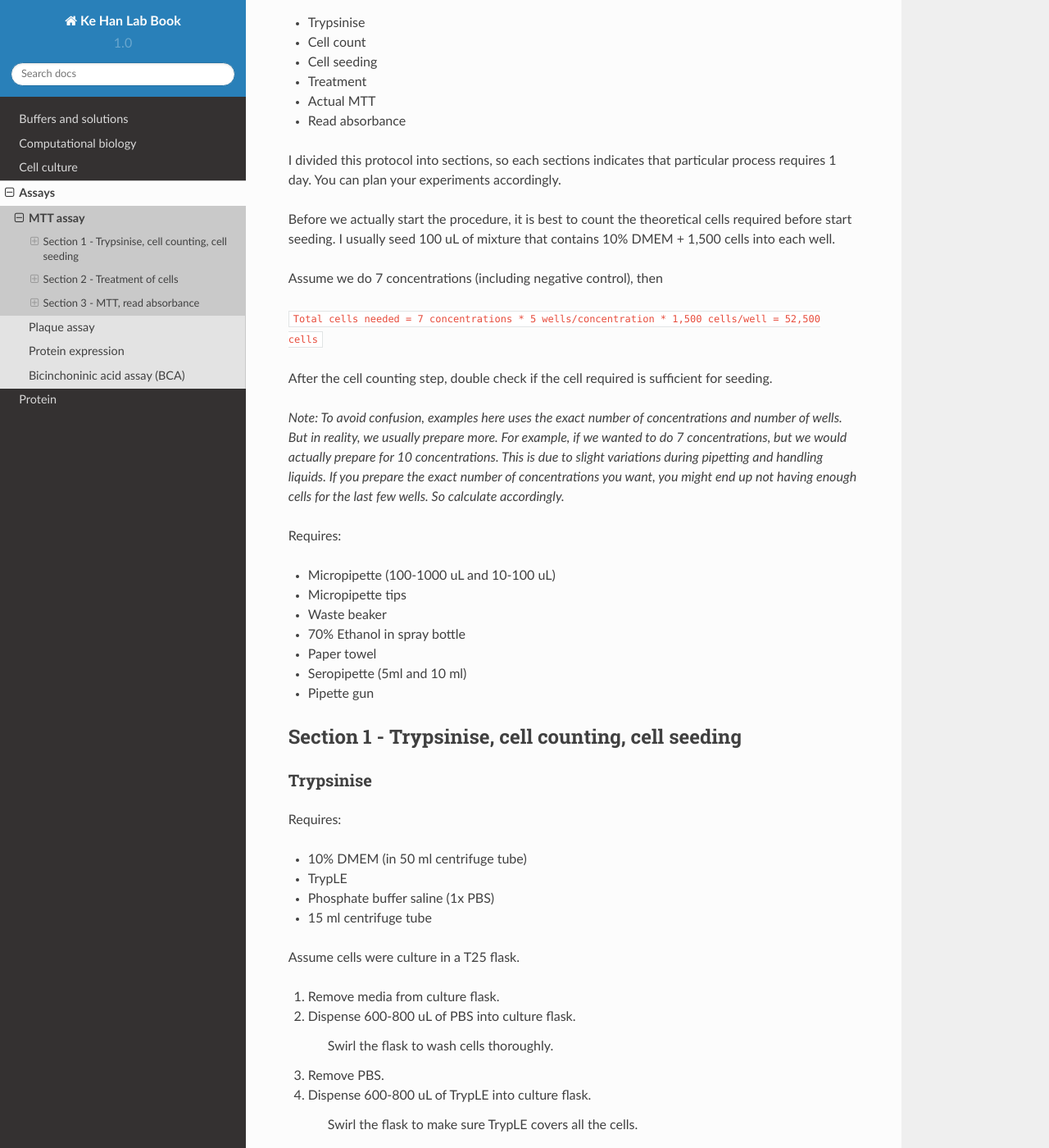
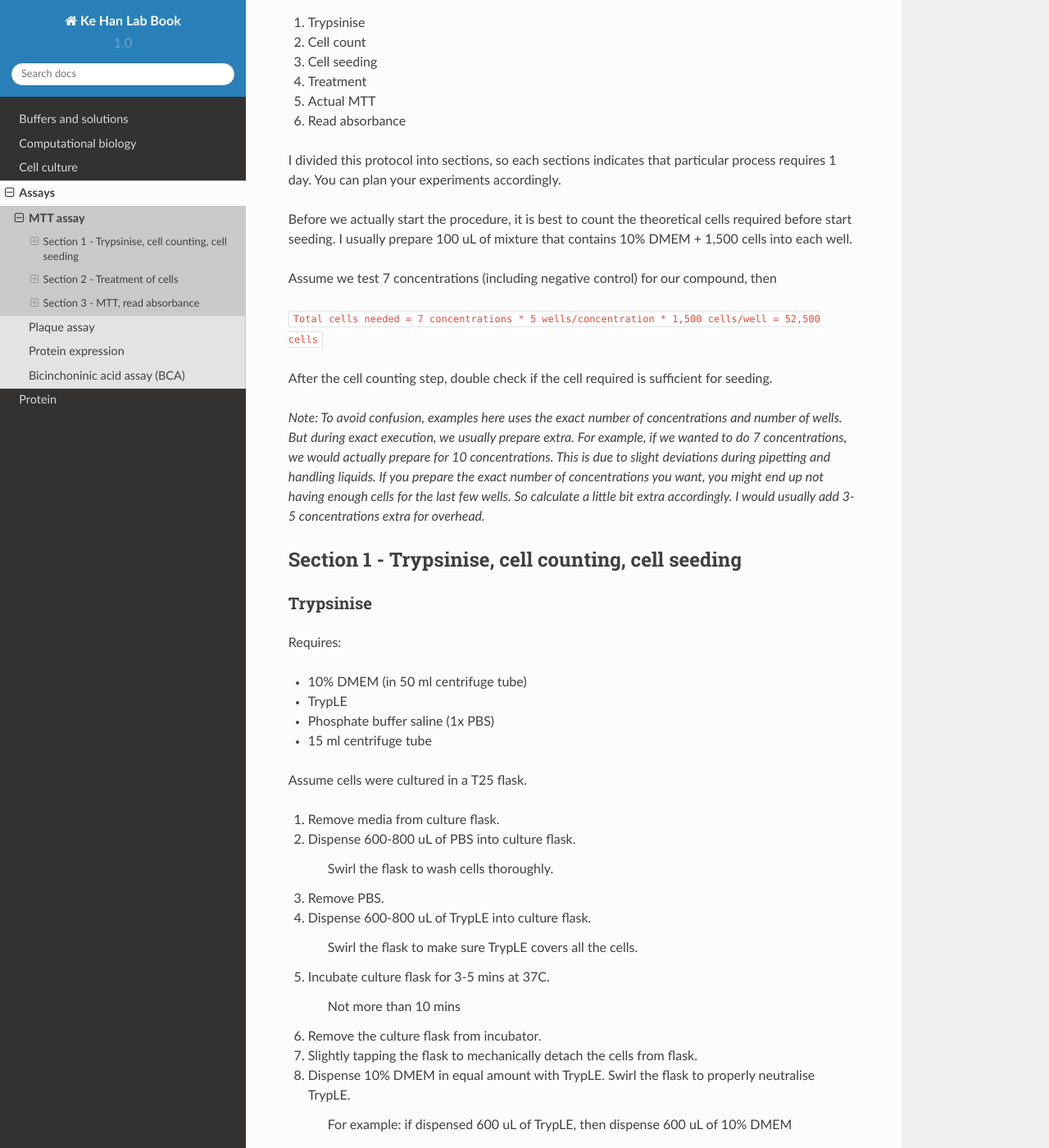
Before and after one commit to kehantan/labbook, a Sphinx documentation site: the page built from docs/assays/mtt.rst, in a window 1280 px wide and 1400 px high, scrolled down 192 px. Shown: the whole window at 82% size. Built offline with Sphinx 7.4.7 and the Read the Docs theme 2.0.0, drawn with Linux system fonts in a browser that asks for light colours; some of the changed text lies outside the part shown.

Commit message:
Update mtt.rst

```diff
--- a/docs/assays/mtt.rst
+++ b/docs/assays/mtt.rst
@@ -2,35 +2,25 @@
 =========
 MTT is a long procedure that can take multiple days. The steps including:
 
-* Trypsinise
-* Cell count
-* Cell seeding
-* Treatment
-* Actual MTT
-* Read absorbance
+#. Trypsinise
+#. Cell count
+#. Cell seeding
+#. Treatment
+#. Actual MTT
+#. Read absorbance
 
 I divided this protocol into sections, so each sections indicates that particular process requires 1 day. You can plan your experiments accordingly.
 
-Before we actually start the procedure, it is best to count the theoretical cells required before start seeding. I usually seed 100 uL of mixture that contains 10% DMEM + 1,500 cells into each well.
+Before we actually start the procedure, it is best to count the theoretical cells required before start seeding. I usually prepare 100 uL of mixture that contains 10% DMEM + 1,500 cells into each well.
 
-Assume we do 7 concentrations (including negative control), then
+Assume we test 7 concentrations (including negative control) for our compound, then
 
 :code:`Total cells needed = 7 concentrations * 5 wells/concentration * 1,500 cells/well = 52,500 cells`
 
 After the cell counting step, double check if the cell required is sufficient for seeding.
 
-*Note: To avoid confusion, examples here uses the exact number of concentrations and number of wells. But in reality, we usually prepare more. For example, if we wanted to do 7 concentrations, but we would actually prepare for 10 concentrations. This is due to slight variations during pipetting and handling liquids. If you prepare the exact number of concentrations you want, you might end up not having enough cells for the last few wells. So calculate accordingly.*
+*Note: To avoid confusion, examples here uses the exact number of concentrations and number of wells. But during exact execution, we usually prepare extra. For example, if we wanted to do 7 concentrations, we would actually prepare for 10 concentrations. This is due to slight deviations during pipetting and handling liquids. If you prepare the exact number of concentrations you want, you might end up not having enough cells for the last few wells. So calculate a little bit extra accordingly. I would usually add 3-5 concentrations extra for overhead.*
 
-
-Requires:
-
-* Micropipette (100-1000 uL and 10-100 uL)
-* Micropipette tips
-* Waste beaker
-* 70% Ethanol in spray bottle
-* Paper towel
-* Seropipette (5ml and 10 ml)
-* Pipette gun
 
 Section 1 - Trypsinise, cell counting, cell seeding
 ---------------------------------------------------
@@ -44,7 +34,7 @@
 * Phosphate buffer saline (1x PBS)
 * 15 ml centrifuge tube
 
-Assume cells were culture in a T25 flask.
+Assume cells were cultured in a T25 flask.
 
 #. Remove media from culture flask.
 #. Dispense 600-800 uL of PBS into culture flask.
@@ -127,11 +117,15 @@
 After all the calculations we can begin our procedure.
 
 #. Mix the cell suspension with either repeat pipetting or vortex.
-#. Aspirate required number of cells and mix with required amount of 10% DMEM in cell reservoir.
+#. Dispense appropriate amount of complete DMEM into the cell reservoir.
 
-    In this example, add 35 uL of cell suspension into 3,500 uL of 10% DMEM
+    In this example, we should dispense 3,500 uL (3.5 ml) of complete DMEM into the cell resesrvoir.
 
-#. Aspirate 100 uL of cells and DMEM mixture from the cell reservoir with multichannel micropipette. Seed the mixture into 96 well plate.
+#. Aspirate required volume of cell suspension and mix with complete DMEM in the cell reservoir.
+
+    In this example, add 35 uL of cell suspension into the cell reservoir.
+
+#. Aspirate 100 uL of cells and complete DMEM mixture from the cell reservoir with multichannel micropipette. Seed the mixture into 96 well plate.
 #. Incubate the seeded 96 well plate for 24 hrs.
 
 *Note: Technically, adding 35 uL to 3,500 uL would be 3,535 uL, but we would treat it as a negligible difference*
@@ -154,7 +146,7 @@
 
 #. Prepare different concentration of compound by diluting the compound in complete DMEM.
 
-    Prepare 600 uL, 100 uL for each well, total of 5 well per concentration. Prepare slightly extra volume to compansate different handling error.
+    Prepare 600 uL, 100 uL for each well, total of 5 well per concentration. Supposedly 5 wells * 100 uL should only requires 500 uL, but we usually prepare extra volume to compansate handling errors. In this case, we prepare 600 uL, a 100 uL extra
 
 #. Remove media from 96 well plate with multichannel micropipette.
 #. Dispense 100 uL of complete DMEM in blank and control wells.
```
Also changed, not shown: other parts of docs/assays/mtt.rst (+5 -7 lines).
